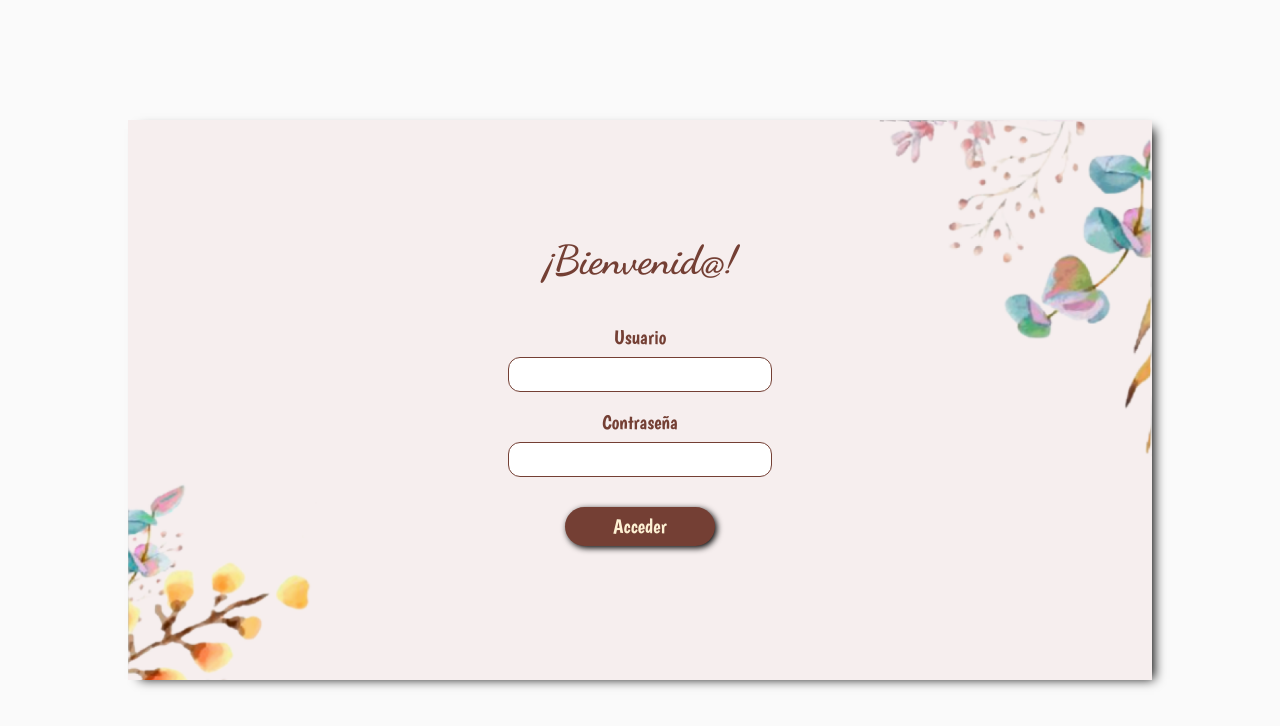
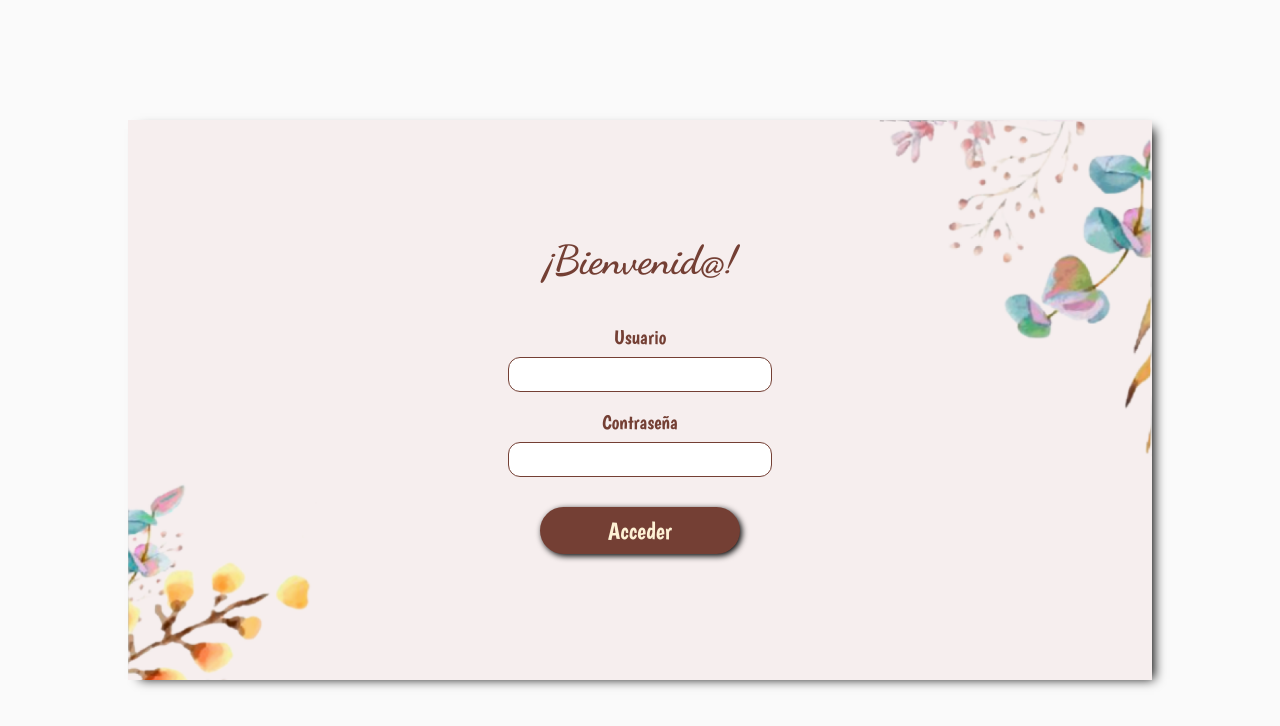
Before and after one commit to jlaguilargomez/wedding-app-react, a React (Create React App) app: page /login in a window 1280 px wide. Shown: the top 726 px of the page. Built offline with nearby package versions, Linux system fonts and the light colour scheme; no server answers.

Commit message:
Increase Button component

```diff
--- a/src/styles/components/Button.module.scss
+++ b/src/styles/components/Button.module.scss
@@ -1,14 +1,14 @@
 @import '../abstracts/mixins';
 
 .button {
-    min-width: 15rem;
+    min-width: 20rem;
     margin: 1rem;
-    padding: 0.8rem 1.6rem;
+    padding: 1rem 1.8rem;
     box-shadow: 0.1rem 0.3rem rgba(121, 121, 121, 0.65);
     border-radius: 25px;
     -webkit-box-shadow: 2px 2px 6px 0px #000000;
     box-shadow: 2px 2px 6px 0px #000000;
-    font-size: 2rem;
+    font-size: 2.4rem;
     transition: 0.2s;
 
     &--primary {
```
